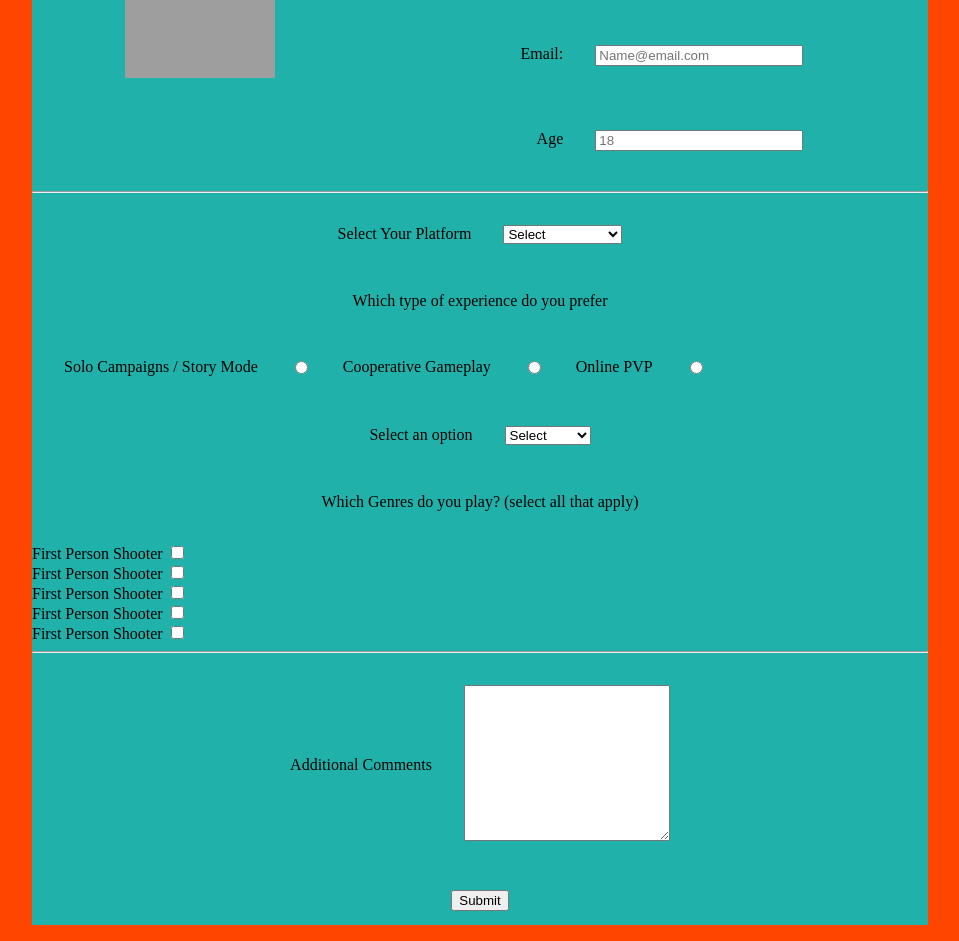
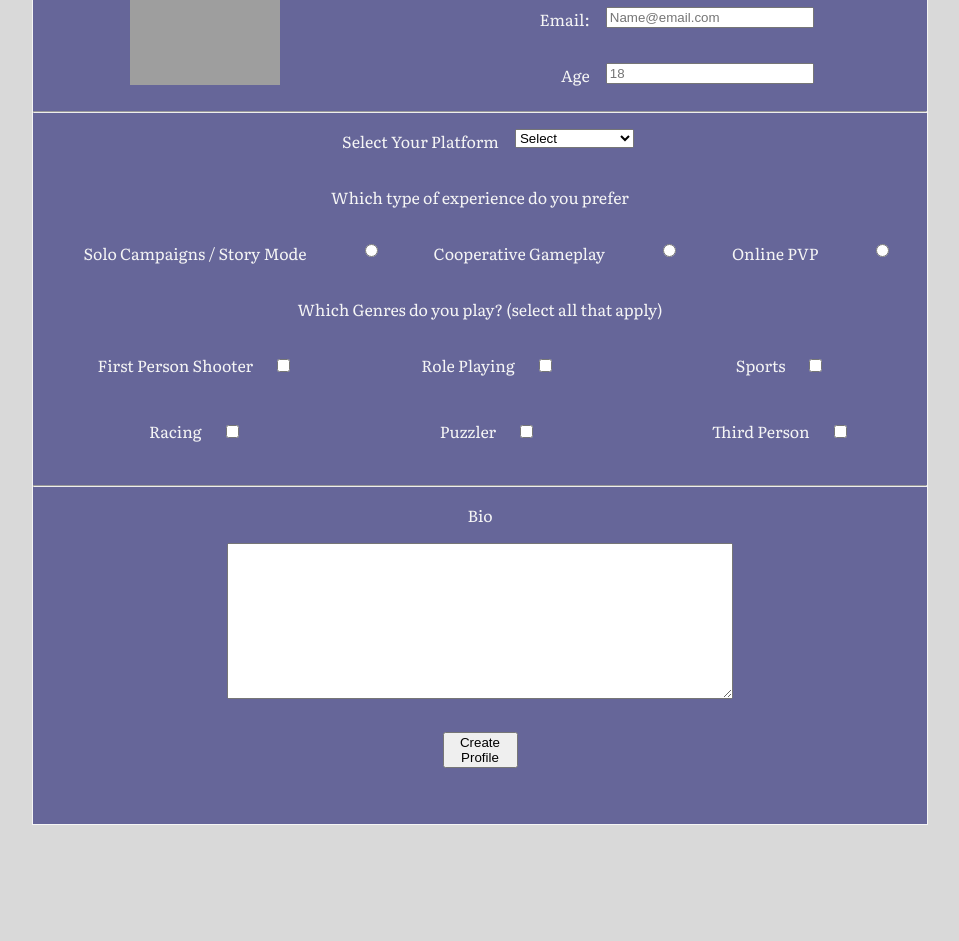
Before and after one commit to nkstumpf/SurveyForm, a plain HTML site: page index.html in a window 1280 px wide. Shown: the part 289-1230 px from the top of the page, without its empty margins (160-1119 px from the left). After the commit the page ends 1114 px from the top, so only its background shows below. Drawn offline with Linux system fonts and the light colour scheme; grey boxes are pictures that could not be loaded; a web font is replaced by a local one.

Commit message:
project functionally complete

```diff
--- a/index.html
+++ b/index.html
@@ -6,6 +6,7 @@
     <meta name="viewport" content="width=device-width, initial-scale=1.0">
     <meta http-equiv="X-UA-Compatible" content="ie=edge">
     <link rel="stylesheet" href="style.css">
+    <link href="https://fonts.googleapis.com/css?family=DM+Serif+Text|Literata&display=swap" rel="stylesheet">
     <title>freeCodeCamp Projects: Build a Survey Form</title>
 </head>
 
@@ -92,56 +93,49 @@
                     <input type="radio" id="" name="choices" value="choices">
                 </div>
             </div>
-            <div class="formrow center">
-                <div class="label">
-                    <label for="dropdown">Select an option</label>
-                </div>
-                <div class="input">
-                    <select name="" id="dropdown">
-                        <option disabled-value="default">Select</option>
-                        <option value="">Something</option>
-                        <option value="">Something</option>
-                        <option value="">Something</option>
-                    </select>
-                </div>
-            </div>
                 <div class="formrow center">
                     <p>Which Genres do you play? (select all that apply)</p>
                 </div>
 
                 <div class="grid">
-                    <div class="grid-item">
-                        <label for="">First Person Shooter</label>
-                        <input type="checkbox" name="choices" id="" value="choices">
+                    <div id="grid-item1">
+                        <label class="label" for="">First Person Shooter</label>
+                        <input class="input" type="checkbox" name="choices" id="" value="choices">
                     </div>
-                    <div class="grid-item">
-                        <label for="">First Person Shooter</label>
-                        <input type="checkbox" name="choices" id="" value="choices">
+                    <div id="grid-item2">
+                        <label class="label" for="">Role Playing</label>
+                        <input class="input" type="checkbox" name="choices" id="" value="choices">
                     </div>
-                    <div class="grid-item">
-                        <label for="">First Person Shooter</label>
-                        <input type="checkbox" name="choices" id="" value="choices">
+                    <div id="grid-item3">
+                        <label class="label" for="">Sports</label>
+                        <input class="input" type="checkbox" name="choices" id="" value="choices">
                     </div>
-                    <div class="grid-item">
-                        <label for="">First Person Shooter</label>
-                        <input type="checkbox" name="choices" id="" value="choices">
+                    <div id="grid-item4">
+                        <label class="label" for="">Racing</label>
+                        <input class="input" type="checkbox" name="choices" id="" value="choices">
                     </div>
-                    <div class="grid-item">
-                        <label for="">First Person Shooter</label>
-                        <input type="checkbox" name="choices" id="" value="choices">
+                    <div id="grid-item5">
+                        <label class="label" for="">Puzzler</label>
+                        <input class="input" type="checkbox" name="choices" id="" value="choices">
+                    </div>
+                    <div id="grid-item6">
+                            <label class="label" for="">Third Person</label>
+                            <input class="input" type="checkbox" name="choices" id="" value="choices">
+                        </div>
+                </div>
+                <hr>
+                <div class="formrow center">
+                    <div>
+                        <label id="comments" for="comments">Bio</label>
                     </div>
                 </div>
-                <hr>
-                <div class="formrow center self-center">
-                    <div class="label">
-                        <label id="comments" for="comments">Additional Comments</label>
-                    </div>
+                <div class="formrow center">
                     <div class="input">
                         <textarea name="" id="text-area" cols="30" rows="10"></textarea>
                     </div>
                 </div>
                 <div class="formrow center">
-                    <button id="submit">Submit</button>
+                    <button id="submit">Create Profile</button>
                 </div>
         </form>
     </div>
--- a/style.css
+++ b/style.css
@@ -4,51 +4,55 @@ body {
 }
 
 h1, h2, p {
+    color: whitesmoke;
     margin:1em;
+}
+
+h1 {
+    font-size: 2em;
+    font-family: 'DM Serif Text', serif;
+}
+
+p {
+    font-family: 'Literata', serif;
+    margin: 1em;
+}
+
+.background {
+    background-color:#d9d9d9;
+}
+
+.formcolumn {
+    background-color: #666699;
+    border: solid whitesmoke 1px;
 }
 
 p {
     margin: 1em;
 }
 
-.background {
-    background-color: orangered;
-}
-
-.formcolumn {
-    background-color: lightseagreen;
-}
-
-p {
-    margin: 1em;
-}
-
-.label {
+label {
+    font-family: 'Literata', serif;
+    color: whitesmoke;
     margin: 1em;
 }
 
 .input {
-    margin: 1em;
+    /* margin: 1em; */
 }
 
 .formrow {
     display: flex;
     margin: 1em;
+    justify-content: space-around;
 }
 
 .list {
     text-align: left;
 }
 
-#select-platform {
-}
-
 .center {
     justify-content: center;
-}
-
-.self-center {
-    align-items: center;
 }
 
 #main-info {
@@ -67,9 +71,25 @@ p {
 }
 
 #text-area {
-    width: 200px;
+    width: 500px;
 }
 
 #submit {
+    width: 75px;
+    height: auto;
     margin: 1em;
+    margin-bottom: 3em;
 }
+
+.grid {
+    display: grid;
+    grid-template-columns: repeat(3, 1fr);
+    grid-template-rows: 50px 50px;
+    grid-gap: 1em;
+    margin: 1em;
+    justify-items: center;
+}
+
+.grid-item {
+    grid-column: 2/4;
+}
```
